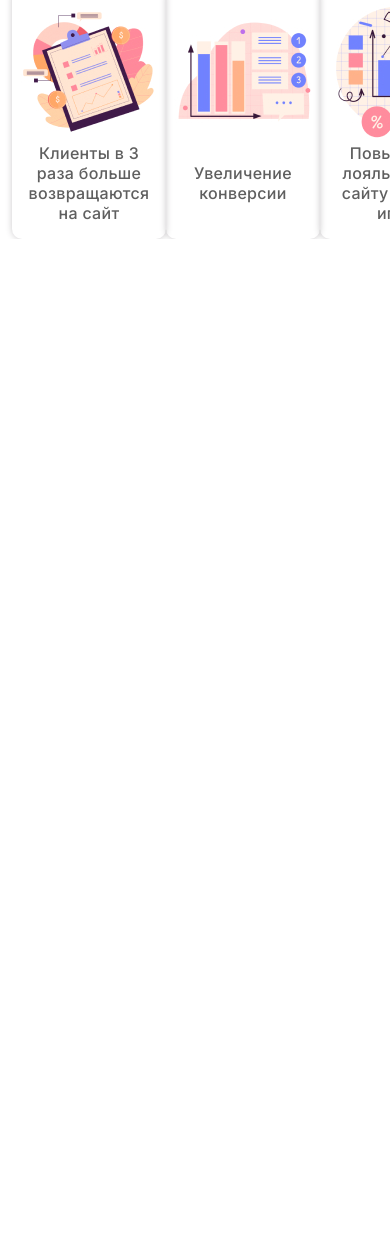
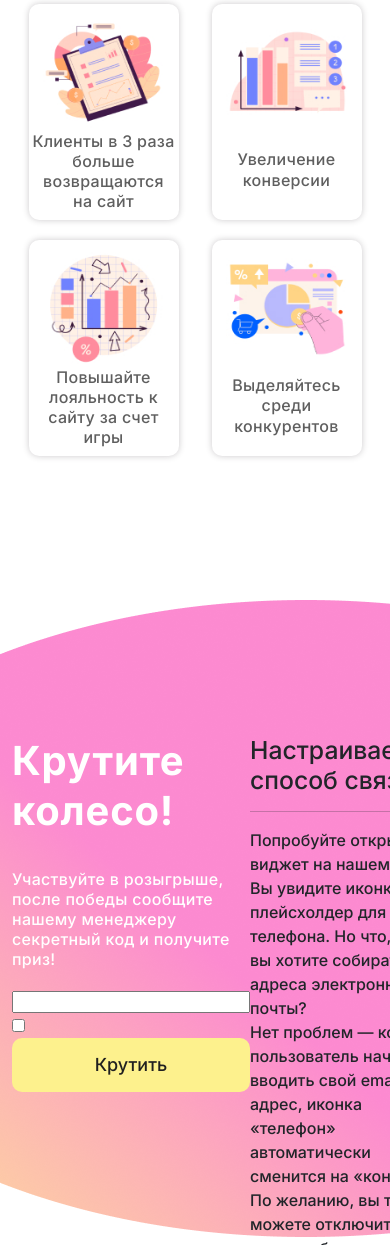
Before and after one commit to Dzidagor/wheel_of_fortune, a plain HTML site: page index.html in a window 390 px wide. Shown: the part 755-2000 px from the top of the page. Before the commit the page ends 994 px from the top, so only its background shows below. Drawn offline with nearby package versions, Linux system fonts and the light colour scheme.

Commit message:
results, adv-1
results-phone: done
adv-1: in progress

```diff
--- a/index.html
+++ b/index.html
@@ -10,7 +10,7 @@
   <!-- Font 'Inter' -->
   <link rel="preconnect" href="https://fonts.googleapis.com">
   <link rel="preconnect" href="https://fonts.gstatic.com" crossorigin>
-  <link href="https://fonts.googleapis.com/css2?family=Inter:wght@500;600;800&display=swap" rel="stylesheet">
+  <link href="https://fonts.googleapis.com/css2?family=Inter:wght@500;600;700;800&display=swap" rel="stylesheet">
   <!-- Normalize -->
   <link rel="stylesheet" href="css/normalize.css">
   <!-- Styles -->
@@ -73,5 +73,22 @@
       </div>
     </div>
   </section>
+  <section class="adv-1">
+    <div class="container adv-1__block">
+      <form action="#" class="adv-1__form form-block">
+        <span class="form-block__title">Крутите колесо!</span>
+        <span class="form-block__subtitle">Участвуйте в розыгрыше, после победы сообщите нашему менеджеру секретный код и получите приз!
+        </span>
+        <input type="text" class="form-block__tel">
+        <input type="checkbox" class="form-block__checkbox" value="Я прочитал и согласен с правилами сайта">
+        <a href="#" class="button form-block__acept-button">Крутить</a>
+      </form>
+      <div class="adv-1__content-block">
+        <h2 class="adv-1__title">Настраиваемый способ связи</h2>
+        <hr class="">
+        <span class="adv-1__subtitle">Попробуйте открыть виджет на нашем сайте. Вы увидите иконку и плейсхолдер для телефона. Но что, если вы хотите собирать адреса электронной почты?<br>Нет проблем — когда пользователь начнет вводить свой email адрес, иконка «телефон» автоматически сменится на «конверт». По желанию, вы также можете отключить один из способов связи.</span>
+      </div>
+    </div>
+  </section>
 </body>
 </html>
--- /dev/null
+++ b/sass/blocks/_adv-1.sass
@@ -0,0 +1,49 @@
+.adv-1
+  background: no-repeat left center url('../img/adv-1/bg.png')
+  font-family: 'Inter', sans-serif
+  padding-top: 160px
+  // .adv-1__block
+  &__block
+    display: flex
+    justify-content: space-between
+
+  // .adv-1__form
+  &__form
+    color: $light
+    max-width: 400px
+
+  // .adv-1__content-block
+  &__content-block
+
+  // .adv-1__title
+  &__title
+
+  // .adv-1__subtitle
+  &__subtitle
+
+.form-block
+  // .form-block__title
+  &__title
+    display: block
+    font-weight: 700
+    font-size: 40px
+    line-height: 126%
+    letter-spacing: 0.02em
+    margin-bottom: 32px
+
+  // .form-block__subtitle
+  &__subtitle
+    display: block
+    font-weight: 400
+    font-size: 16px
+    line-height: 126%
+    letter-spacing: 0.02em
+    margin-bottom: 20px
+  // .form-block__tel
+  &__tel
+
+  // .form-block__checkbox
+  &__checkbox
+
+  // .form-block__acept-button
+  &__acept-button
--- a/sass/blocks/_results.sass
+++ b/sass/blocks/_results.sass
@@ -1,7 +1,7 @@
 .results
   // .results__block
   &__block
-
+    margin-bottom: 100px
   // .results__title
   &__title
     font-family: 'Inter', sans-serif
@@ -75,3 +75,44 @@
     // .result-item__title
     &__title
       font-size: 16px
+
+
+
+@media (max-width: 767.98px)
+  .results
+    // .results__block
+    &__block
+      margin-top: 30px
+
+    // .results__title
+    &__title
+      font-size: 32px
+      line-height: 39px
+      margin-bottom: 20px
+
+    // .results__content-block
+    &__content-block
+      display: flex
+      justify-content: space-around
+      flex-wrap: wrap
+
+    // .results__item
+    &__item
+      width: 150px
+      height: 216px
+      padding: 12px 3px 12px 3px
+      margin-bottom: 20px
+
+
+  .result-item
+    // .result-item__icon
+    &__icon
+      width: 121px
+      height: 113px
+      img
+        width: 121px
+        height: 113px
+
+    // .result-item__title
+    &__title
+      font-size: 16px
--- a/sass/style.sass
+++ b/sass/style.sass
@@ -5,3 +5,4 @@
 // Импорт стилей блоков
 @import "blocks/hero"
 @import "blocks/results"
+@import "blocks/adv-1"
```
Also changed, not shown: css/style.css, img/adv-1/bg.png (added), 1 other file.
